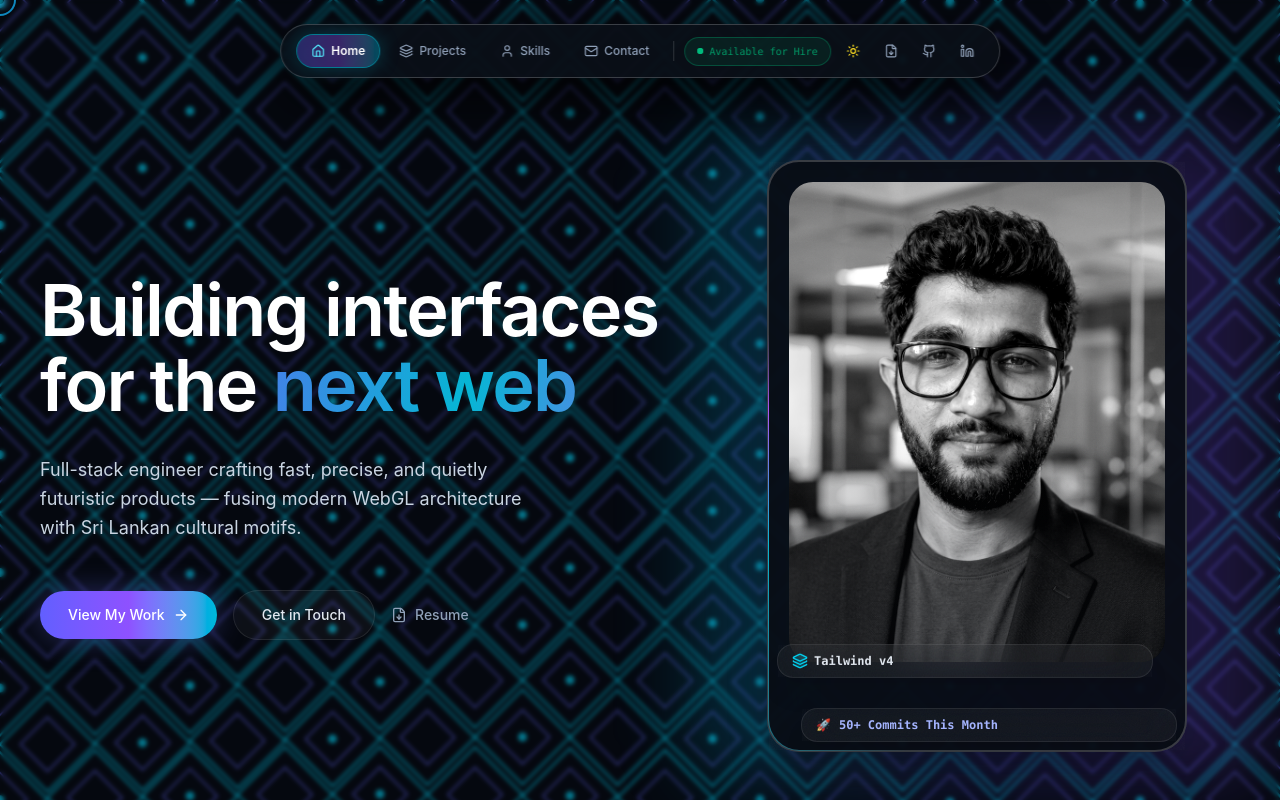
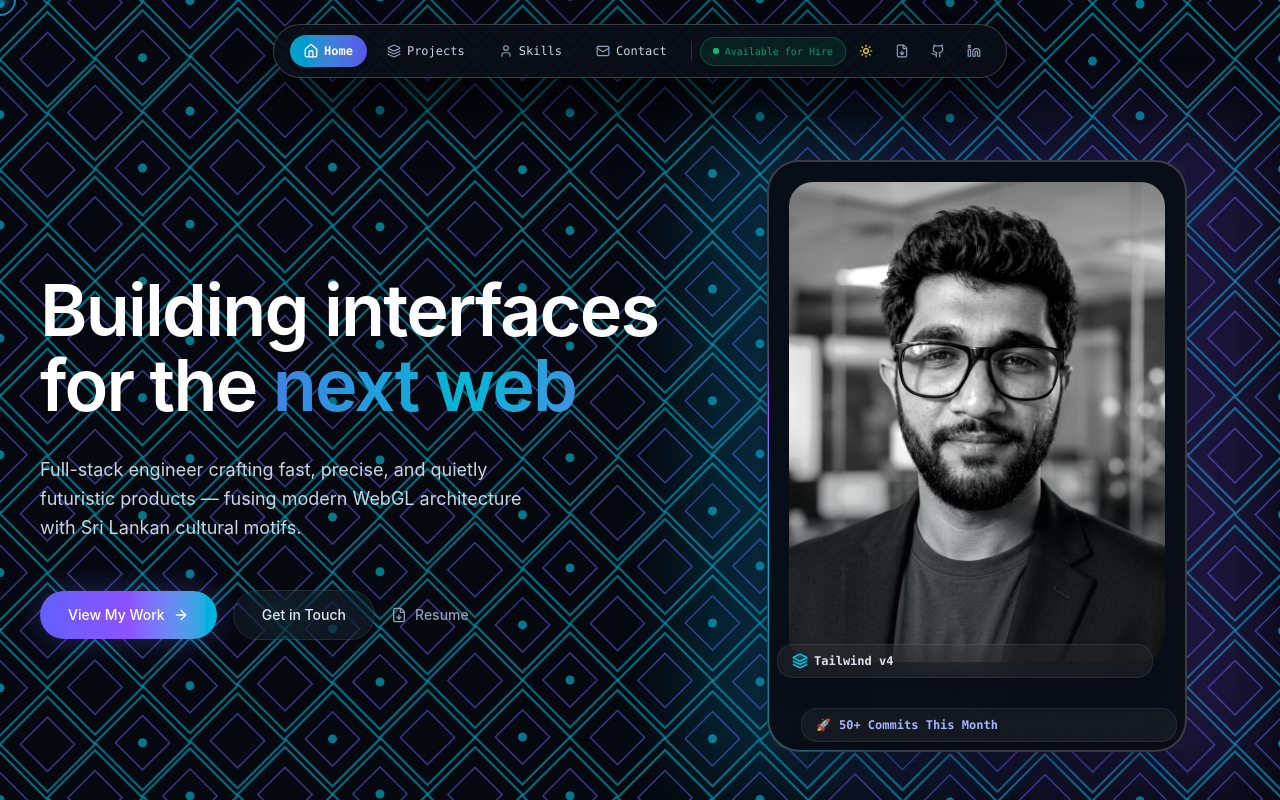
Before and after one commit to sasiruliyanage2004/portfolio-, a React (Vite) app: page / in a window 1280 px wide. Shown: the top 800 px of the page. Built offline with nearby package versions, Linux system fonts and the light colour scheme.

Commit message:
fix_theme_persistence_via_localstorage_and_remove_main_backdrop_blur_smudge

```diff
--- a/src/App.jsx
+++ b/src/App.jsx
@@ -13,18 +13,37 @@ import Footer from "./components/Footer";
 import "./index.css";
 
 export default function App() {
-  const [theme, setTheme] = useState("dark");
-  const [culturalTheme, setCulturalTheme] = useState("dumbara");
+  // Theme state persisted via localStorage
+  const [theme, setTheme] = useState(() => {
+    return localStorage.getItem("portfolio_theme") || "dark";
+  });
+
+  const [culturalTheme, setCulturalTheme] = useState(() => {
+    return localStorage.getItem("portfolio_cultural_theme") || "dumbara";
+  });
+
   const [cmdOpen, setCmdOpen] = useState(false);
+
+  // Sync theme changes with DOM documentElement & localStorage
+  useEffect(() => {
+    if (theme === "light") {
+      document.documentElement.classList.add("light-theme");
+      document.body.classList.add("light-theme");
+    } else {
+      document.documentElement.classList.remove("light-theme");
+      document.body.classList.remove("light-theme");
+    }
+    localStorage.setItem("portfolio_theme", theme);
+  }, [theme]);
+
+  // Sync cultural motif theme with localStorage
+  useEffect(() => {
+    localStorage.setItem("portfolio_cultural_theme", culturalTheme);
+  }, [culturalTheme]);
 
   const toggleTheme = () => {
     const nextTheme = theme === "dark" ? "light" : "dark";
     setTheme(nextTheme);
-    if (nextTheme === "light") {
-      document.documentElement.classList.add("light-theme");
-    } else {
-      document.documentElement.classList.remove("light-theme");
-    }
   };
 
   return (
@@ -54,8 +73,8 @@ export default function App() {
         setOpen={setCmdOpen}
       />
 
-      {/* Main Portfolio Page Content — 100% Transparent Canvas View with Uncover Curtain Footer */}
-      <main className="relative z-10 flex flex-col bg-transparent backdrop-blur-[2px]">
+      {/* Main Portfolio Page Content — 100% Crisp Transparent Canvas View without backdrop blur smudges */}
+      <main className="relative z-10 flex flex-col bg-transparent">
         <HeroCyber culturalTheme={culturalTheme} />
         <ProjectsCyber />
         <CulturalCraftCyber />
--- a/src/components/cyber/FloatingDockCyber.jsx
+++ b/src/components/cyber/FloatingDockCyber.jsx
@@ -24,26 +24,10 @@ const NAV = [
   { id: "contact", label: "Contact", icon: Mail },
 ];
 
-export default function FloatingDockCyber() {
+export default function FloatingDockCyber({ theme, toggleTheme }) {
   const [active, setActive] = useState("home");
   const [isScrolled, setIsScrolled] = useState(false);
-  const [isLightMode, setIsLightMode] = useState(() => {
-    return document.documentElement.classList.contains("light-theme");
-  });
-
-  const toggleTheme = () => {
-    const nextMode = !isLightMode;
-    setIsLightMode(nextMode);
-    if (nextMode) {
-      document.documentElement.classList.add("light-theme");
-      document.body.classList.add("light-theme");
-      localStorage.setItem("theme", "light");
-    } else {
-      document.documentElement.classList.remove("light-theme");
-      document.body.classList.remove("light-theme");
-      localStorage.setItem("theme", "dark");
-    }
-  };
+  const isLightMode = theme === "light";
 
   useEffect(() => {
     const handleScroll = () => {
@@ -100,53 +84,46 @@ export default function FloatingDockCyber() {
           >
             {isActive && (
               <motion.span
-                layoutId="dock-active"
-                className={`absolute inset-0 rounded-full ${
-                  isLightMode
-                    ? "bg-gradient-to-r from-indigo-500/20 via-violet-500/20 to-cyan-500/20 ring-1 ring-indigo-500/40 shadow-[0_0_15px_rgba(67,56,202,0.2)]"
-                    : "bg-gradient-to-r from-indigo-500/35 via-violet-500/35 to-cyan-500/35 ring-1 ring-cyan-400/50 shadow-[0_0_20px_rgba(6,182,212,0.3)]"
-                }`}
+                layoutId="activeDockCyberPill"
+                className="absolute inset-0 rounded-full bg-gradient-to-r from-cyan-500 to-indigo-500 opacity-90 shadow-md"
                 transition={{ type: "spring", stiffness: 380, damping: 28 }}
               />
             )}
+
             <Icon
-              className={`relative h-3.5 w-3.5 ${
-                isActive
-                  ? isLightMode
-                    ? "text-indigo-600 font-semibold"
-                    : "text-cyan-300"
-                  : isLightMode
-                    ? "text-slate-600"
-                    : "text-slate-400"
+              className={`relative z-10 h-3.5 w-3.5 transition-transform duration-300 ${
+                isActive ? "text-white scale-110" : isLightMode ? "text-slate-600 hover:text-indigo-600" : "text-slate-400 hover:text-cyan-300"
               }`}
             />
-            <span
-              className={`relative ${
-                isActive
-                  ? isLightMode
-                    ? "text-indigo-950 font-semibold"
-                    : "text-white font-semibold"
-                  : isLightMode
-                    ? "text-slate-600"
-                    : "text-slate-400"
-              }`}
-            >
-              {item.label}
-            </span>
+
+            <AnimatePresence>
+              {(!isScrolled || isActive) && (
+                <motion.span
+                  initial={{ opacity: 0, width: 0 }}
+                  animate={{ opacity: 1, width: "auto" }}
+                  exit={{ opacity: 0, width: 0 }}
+                  transition={{ duration: 0.2 }}
+                  className={`relative z-10 font-mono overflow-hidden whitespace-nowrap ${
+                    isActive ? "text-white font-semibold" : isLightMode ? "text-slate-600" : "text-slate-300"
+                  }`}
+                >
+                  {item.label}
+                </motion.span>
+              )}
+            </AnimatePresence>
           </a>
         );
       })}
 
-      {/* Smoothly Collapsing Right Items on Scroll */}
-      <AnimatePresence mode="popLayout">
+      {/* Dock Right Controls & Social Action Buttons */}
+      <AnimatePresence>
         {!isScrolled && (
           <motion.div
-            layout
-            initial={{ opacity: 0, width: 0, scale: 0.8 }}
-            animate={{ opacity: 1, width: "auto", scale: 1 }}
-            exit={{ opacity: 0, width: 0, scale: 0.8 }}
-            transition={{ type: "spring", stiffness: 320, damping: 28 }}
-            className="flex items-center gap-1.5 overflow-hidden"
+            initial={{ opacity: 0, width: 0 }}
+            animate={{ opacity: 1, width: "auto" }}
+            exit={{ opacity: 0, width: 0 }}
+            transition={{ duration: 0.25 }}
+            className="flex items-center gap-1 overflow-hidden"
           >
             <div className={`mx-1 h-5 w-px ${isLightMode ? "bg-slate-300" : "bg-white/15"}`} />
 
```
